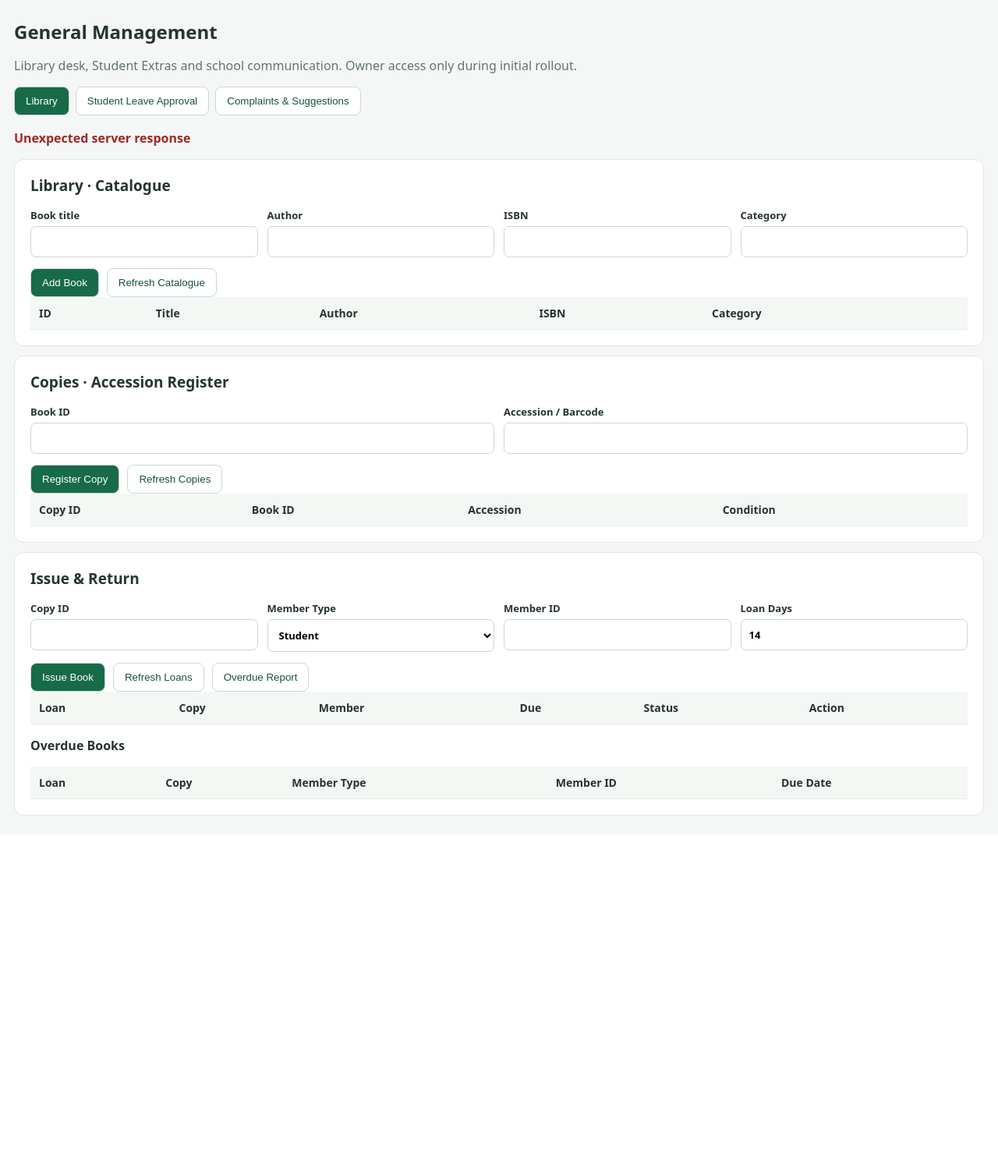
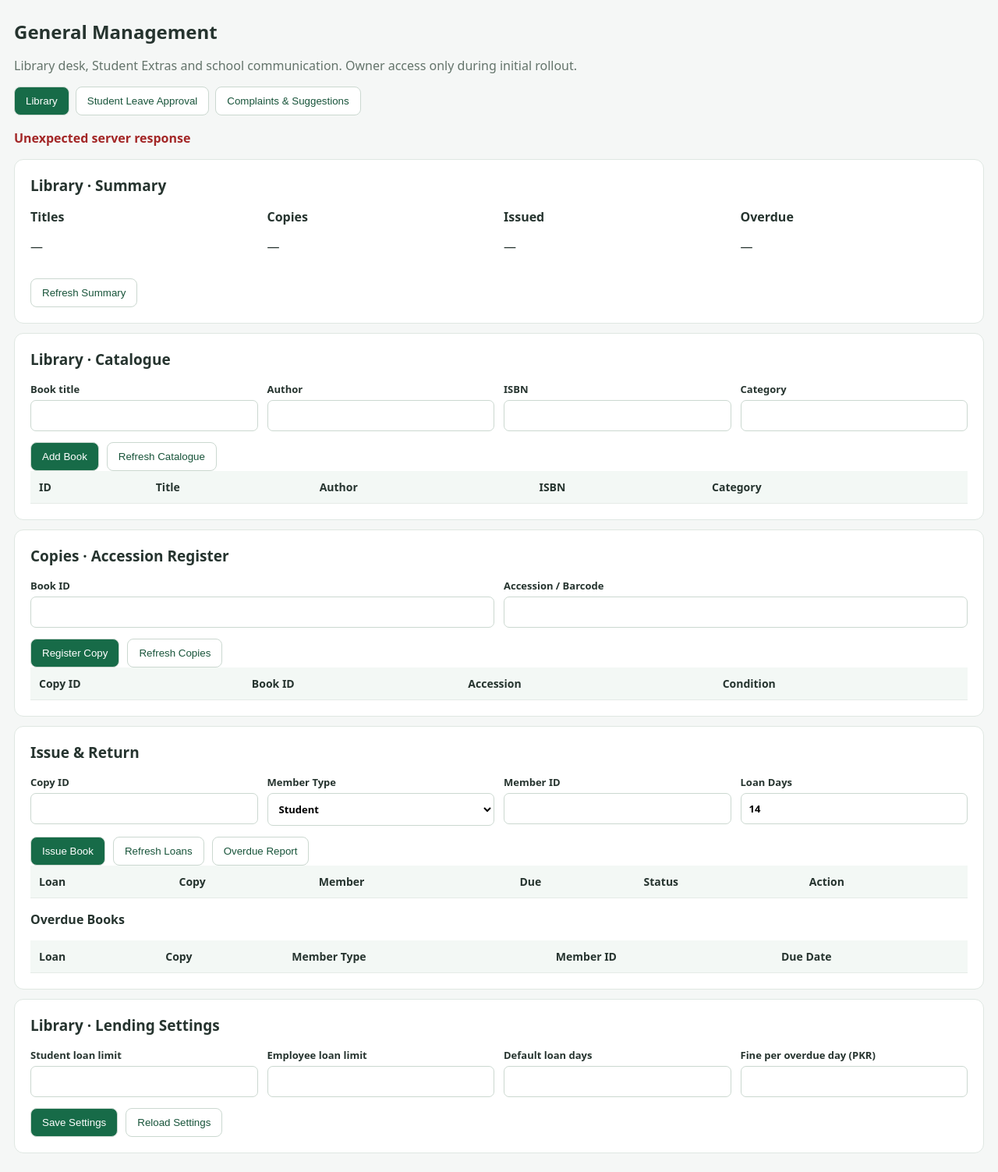
Before and after one commit to irfanmehmood5703-web/SchoolFlow, a Flask app: template templates/general_portal.html in a window 1280 px wide. Shown: the part 56-1559 px from the top of the page at 78% size. Before the commit the page ends 1102 px from the top, so only its background shows below. Run offline with Flask 3, Linux system fonts and the light colour scheme; the template is opened without the code that fills it, so the values that code supplies are empty; the visitor is signed in with stand-in values (Sample User, id 1); some libraries are stand-ins or nearby versions.

Commit message:
Build Library summary and configurable lending settings interface

```diff
--- a/templates/general_portal.html
+++ b/templates/general_portal.html
@@ -26,7 +26,7 @@ table{border-collapse:collapse;width:100%;font-size:14px}td,th{padding:11px;bord
 <button data-view="feedback">Complaints & Suggestions</button>
 </nav><p id="message" role="status" aria-live="polite"></p>
 <div id="library">
-<section><h2>Library · Catalogue</h2><div class="grid">
+<section><h2>Library · Summary</h2><div class="grid"><div><strong>Titles</strong><p id="statTitles">—</p></div><div><strong>Copies</strong><p id="statCopies">—</p></div><div><strong>Issued</strong><p id="statIssued">—</p></div><div><strong>Overdue</strong><p id="statOverdue">—</p></div></div><div class="actions"><button id="refreshSummary">Refresh Summary</button></div></section><section><h2>Library · Catalogue</h2><div class="grid">
 <label>Book title<input id="bookTitle" maxlength="240"></label>
 <label>Author<input id="bookAuthor" maxlength="160"></label>
 <label>ISBN<input id="bookIsbn" maxlength="32"></label>
@@ -45,7 +45,7 @@ table{border-collapse:collapse;width:100%;font-size:14px}td,th{padding:11px;bord
 <label>Loan Days<input id="loanDays" type="number" min="1" max="90" value="14"></label></div>
 <div class="actions"><button class="primary" id="issue">Issue Book</button><button id="refreshLoans">Refresh Loans</button><button id="refreshOverdue">Overdue Report</button></div>
 <div class="scroll"><table><thead><tr><th>Loan</th><th>Copy</th><th>Member</th><th>Due</th><th>Status</th><th>Action</th></tr></thead><tbody id="loans"></tbody></table></div><h3>Overdue Books</h3><div class="scroll"><table><thead><tr><th>Loan</th><th>Copy</th><th>Member Type</th><th>Member ID</th><th>Due Date</th></tr></thead><tbody id="overdue"></tbody></table></div></section>
-</div>
+<section><h2>Library · Lending Settings</h2><div class="grid"><label>Student loan limit<input id="limitStudents" type="number" min="1" max="50"></label><label>Employee loan limit<input id="limitEmployees" type="number" min="1" max="50"></label><label>Default loan days<input id="defaultDays" type="number" min="1" max="90"></label><label>Fine per overdue day (PKR)<input id="fineDaily" type="number" min="0" max="10000" step="0.01"></label></div><div class="actions"><button id="saveLibrarySettings" class="primary">Save Settings</button><button id="loadLibrarySettings">Reload Settings</button></div></section></div>
 <div id="leaves" class="hidden">
 <section><h2>Student Leave Approval</h2><div class="grid">
 <label>Student ID<input id="leaveStudent" type="number" min="1"></label>
@@ -90,19 +90,22 @@ function table(id,rows,cols,action){
  for(const r of rows){const tr=node('tr');for(const col of cols)tr.appendChild(node('td',r[col]));if(action){const td=node('td');action(td,r);tr.appendChild(td)}target.appendChild(tr)}
 }
 function actionButton(td,label,callback){const b=node('button',label);b.addEventListener('click',()=>run(callback));td.appendChild(b)}
+async function summary(){const d=await api("/api/general/library/reports/summary");for(const [id,key] of [["statTitles","titles"],["statCopies","copies"],["statIssued","issued"],["statOverdue","overdue"]])$(id).textContent=d[key]}
+async function loadSettings(){const d=await api("/api/general/library/settings");for(const [id,key] of [["limitStudents","max_student_loans"],["limitEmployees","max_employee_loans"],["defaultDays","default_loan_days"],["fineDaily","fine_per_day"]])$(id).value=d[key]}
 async function books(){const rows=await api('/api/general/library/catalogue');table('books',rows,['id','title','author','isbn','category'])}
 async function copies(){const rows=await api('/api/general/library/copies');table('copies',rows,['id','book_id','accession','condition'])}
 async function loans(){const rows=await api('/api/general/library/loans');table('loans',rows,['id','copy_id','borrower_id','due_at','status'],(td,r)=>{if(r.status==='Issued'){actionButton(td,'Return',async()=>{await api('/api/general/library/return/'+r.id,'POST',{});await loans();await overdue()});actionButton(td,'Renew +7 days',async()=>{await api('/api/general/library/renew/'+r.id,'POST',{days:7});await loans();await overdue()})}})}
 async function overdue(){const rows=(await api("/api/general/library/reports/overdue")).items;table("overdue",rows,["id","copy_id","borrower_type","borrower_id","due_at"])}
 async function leaves(){const rows=(await api('/api/general/leaves/?status='+encodeURIComponent(value('leaveStatus')))).items;table('leaveRows',rows,['student_id','from_date','to_date','total_days','leave_type','reason','status'],(td,r)=>{if(r.status==='Pending')for(const status of ['Approved','Rejected'])actionButton(td,status,async()=>{await api('/api/general/leaves/'+r.id,'PATCH',{status,comment:''});await leaves()})})}
 async function feedback(){const query=new URLSearchParams({kind:value('filterKind'),status:value('filterStatus'),category:value('filterCategory')});const rows=(await api('/api/general/feedback/?'+query)).items;table('feedbackRows',rows,['created_at','submitted_by','category','message','response','status'],(td,r)=>{if(r.status==='Open')actionButton(td,r.kind==='complaint'?'Resolve':'Address',async()=>{const response=prompt('Response to submit');if(response===null)return;await api('/api/general/feedback/'+r.id,'PATCH',{status:r.kind==='complaint'?'Resolved':'Addressed',response});await feedback()})})}
+$('saveLibrarySettings').onclick=()=>run(async()=>{await api('/api/general/library/settings','PUT',{max_student_loans:value('limitStudents'),max_employee_loans:value('limitEmployees'),default_loan_days:value('defaultDays'),fine_per_day:value('fineDaily')});await loadSettings()});
 $('addBook').onclick=()=>run(async()=>{await api('/api/general/library/catalogue','POST',{title:value('bookTitle'),author:value('bookAuthor'),isbn:value('bookIsbn'),category:value('bookCategory')});await books()});
 $('addCopy').onclick=()=>run(async()=>{await api('/api/general/library/copies','POST',{book_id:value('copyBook'),accession:value('accession')});await copies()});
 $('issue').onclick=()=>run(async()=>{await api('/api/general/library/issue','POST',{copy_id:value('issueCopy'),borrower_type:value('borrowerType'),borrower_id:value('borrowerId'),days:value('loanDays')});await loans()});
 $('submitLeave').onclick=()=>run(async()=>{await api('/api/general/leaves/','POST',{student_id:value('leaveStudent'),from_date:value('leaveFrom'),to_date:value('leaveTo'),leave_type:value('leaveType'),reason:value('leaveReason')});await leaves()});
 $('submitFeedback').onclick=()=>run(async()=>{await api('/api/general/feedback/','POST',{kind:value('feedbackKind'),category:value('feedbackCategory'),submitted_by:value('feedbackBy'),campus:value('feedbackCampus'),message:value('feedbackMessage')});await feedback()});
-for(const [id,fn] of Object.entries({refreshBooks:books,refreshCopies:copies,refreshLoans:loans,refreshOverdue:overdue,refreshLeaves:leaves,refreshFeedback:feedback}))$(id).onclick=()=>run(fn);
+for(const [id,fn] of Object.entries({refreshSummary:summary,loadLibrarySettings:loadSettings,refreshBooks:books,refreshCopies:copies,refreshLoans:loans,refreshOverdue:overdue,refreshLeaves:leaves,refreshFeedback:feedback}))$(id).onclick=()=>run(fn);
 $('leaveStatus').onchange=()=>run(leaves);$('filterKind').onchange=()=>{const suggestion=value('filterKind')==='suggestion';$('filterStatus').replaceChildren(...(suggestion?['Open','Addressed']:['Open','Resolved']).map(v=>{const o=document.createElement('option');o.value=v;o.textContent=v;return o}));run(feedback)};for(const id of ['filterStatus','filterCategory'])$(id).onchange=()=>run(feedback);
-document.querySelectorAll('nav button').forEach(b=>b.onclick=()=>{document.querySelectorAll('nav button').forEach(x=>x.classList.toggle('active',x===b));for(const id of ['library','leaves','feedback'])$(id).classList.toggle('hidden',id!==b.dataset.view);run(({library:async()=>{await Promise.all([books(),copies(),loans(),overdue()])},leaves,feedback})[b.dataset.view])});
+document.querySelectorAll('nav button').forEach(b=>b.onclick=()=>{document.querySelectorAll('nav button').forEach(x=>x.classList.toggle('active',x===b));for(const id of ['library','leaves','feedback'])$(id).classList.toggle('hidden',id!==b.dataset.view);run(({library:async()=>{await Promise.all([books(),copies(),loans(),overdue(),summary(),loadSettings()])},leaves,feedback})[b.dataset.view])});
 run(async()=>{await Promise.all([books(),copies(),loans()])});
 </script></body></html>
```
